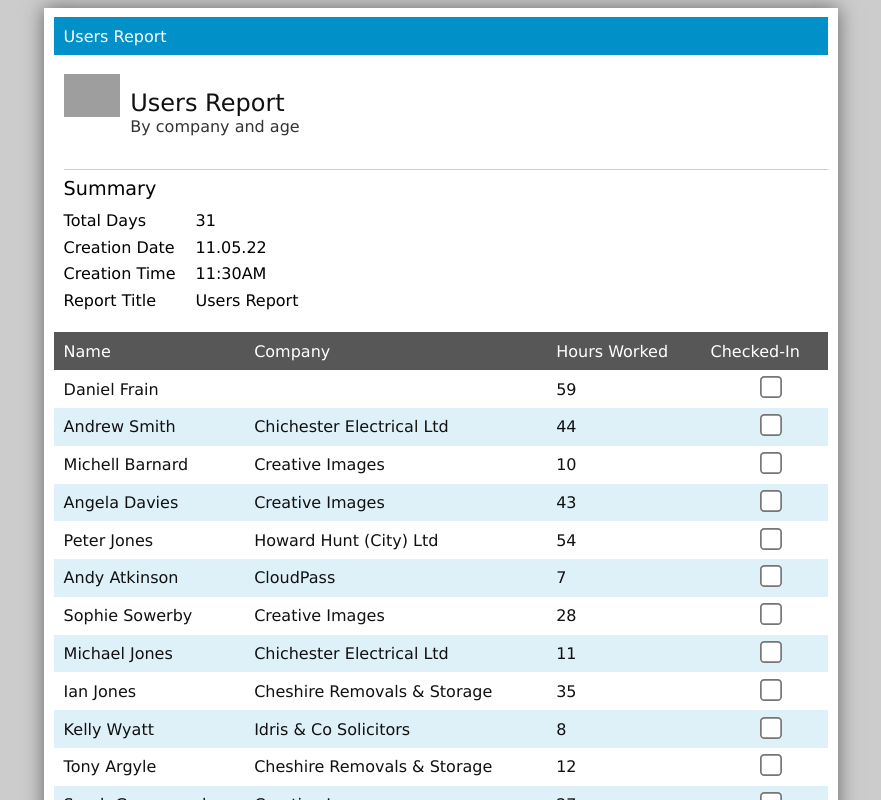
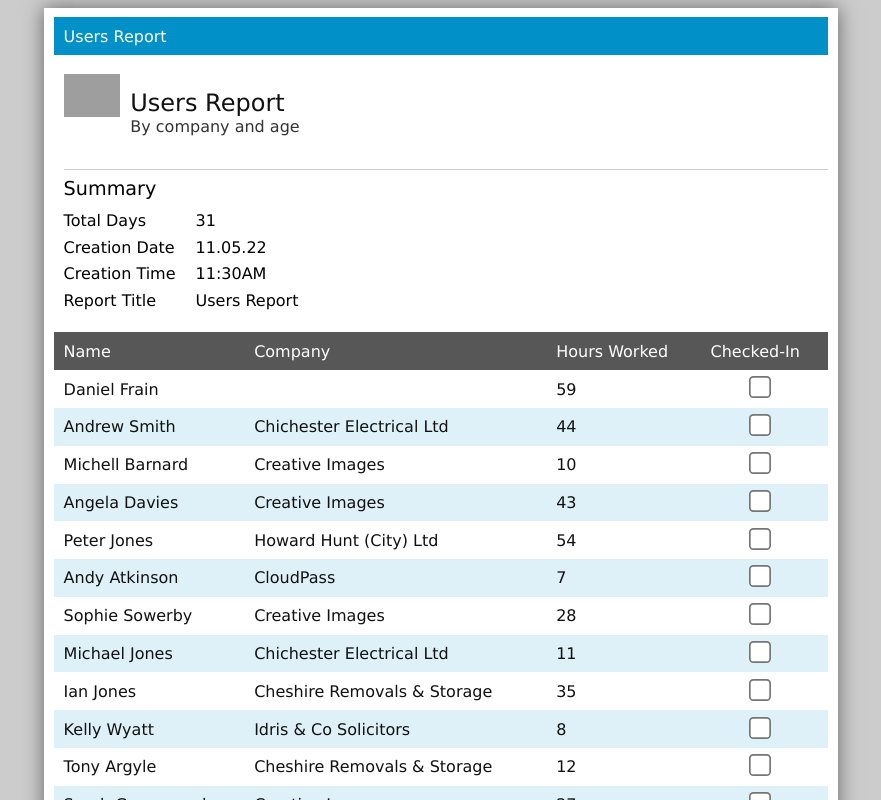
Before and after one commit to codemonkeh-dave/react-report-prototype, a React (Create React App) app: page / in a window 1280 px wide. Shown: the top 800 px of the page, without its empty margins (199-1080 px from the left). Built offline with nearby package versions, Linux system fonts and the light colour scheme; grey boxes are pictures that could not be loaded.

Commit message:
Tweaked checkbox style (moved left)

```diff
--- a/src/style.css
+++ b/src/style.css
@@ -104,6 +104,7 @@ table.pageFooter {
   -o-transform-origin: 0 0;
   -moz-transform-origin: 0 0;
   margin-top:-2px;
+  margin-left:-4px;
 }
 
 .empty {
```
